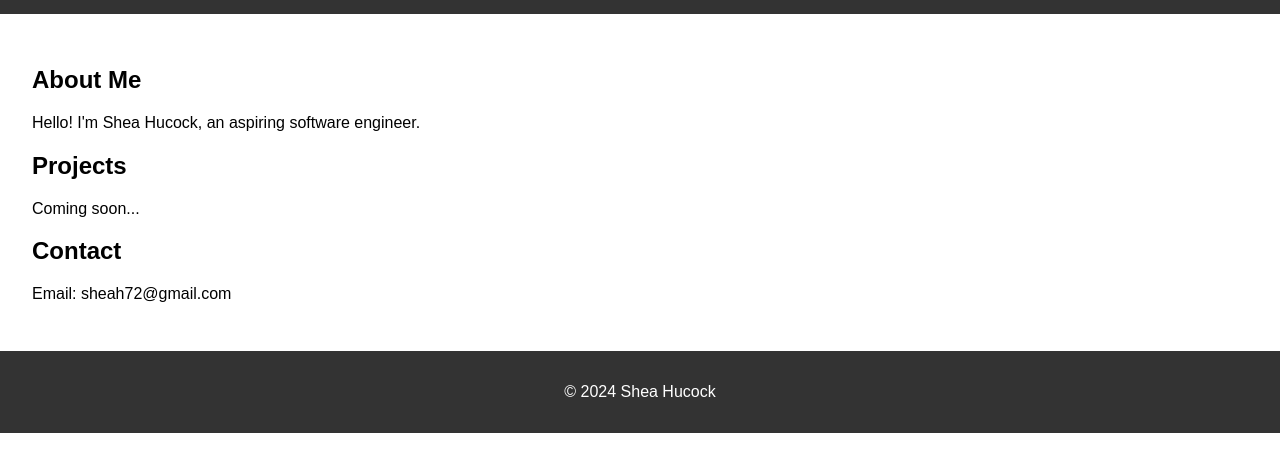
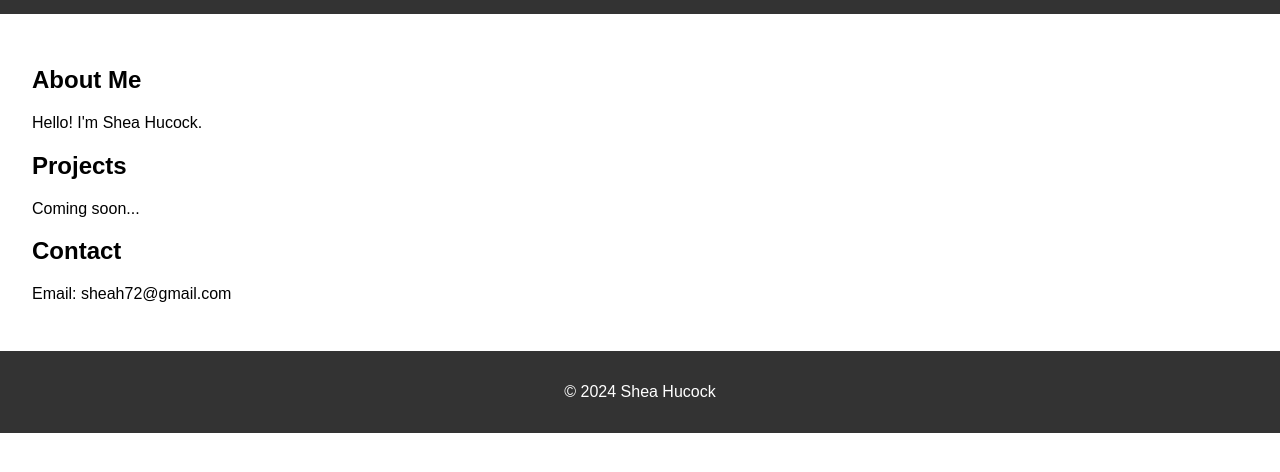
Before and after one commit to Swiss-ly/portfolio-website, a plain HTML site: page index.html in a window 1280 px wide. Shown: the part 116-588 px from the top of the page. Drawn offline with Linux system fonts and the light colour scheme.

Commit message:
Changed some txt

```diff
--- a/index.html
+++ b/index.html
@@ -18,7 +18,7 @@
     <main>
         <section id="about">
             <h2>About Me</h2>
-            <p>Hello! I'm Shea Hucock, an aspiring software engineer.</p>
+            <p>Hello! I'm Shea Hucock.</p>
         </section>
         <section id="projects">
             <h2>Projects</h2>
```
